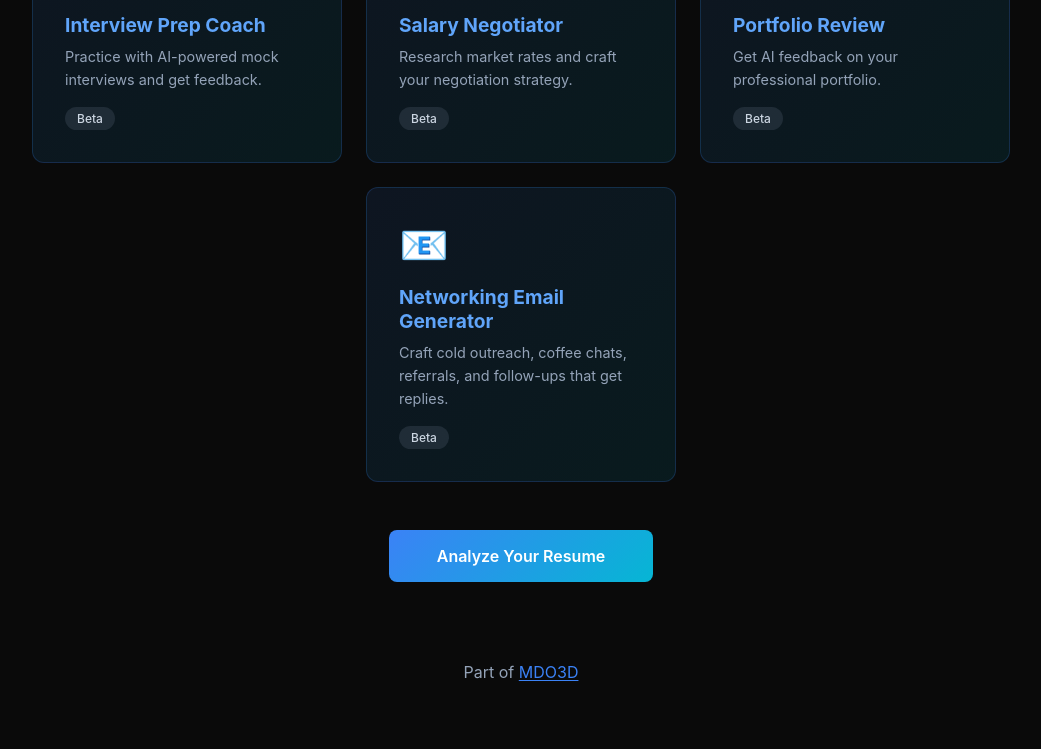
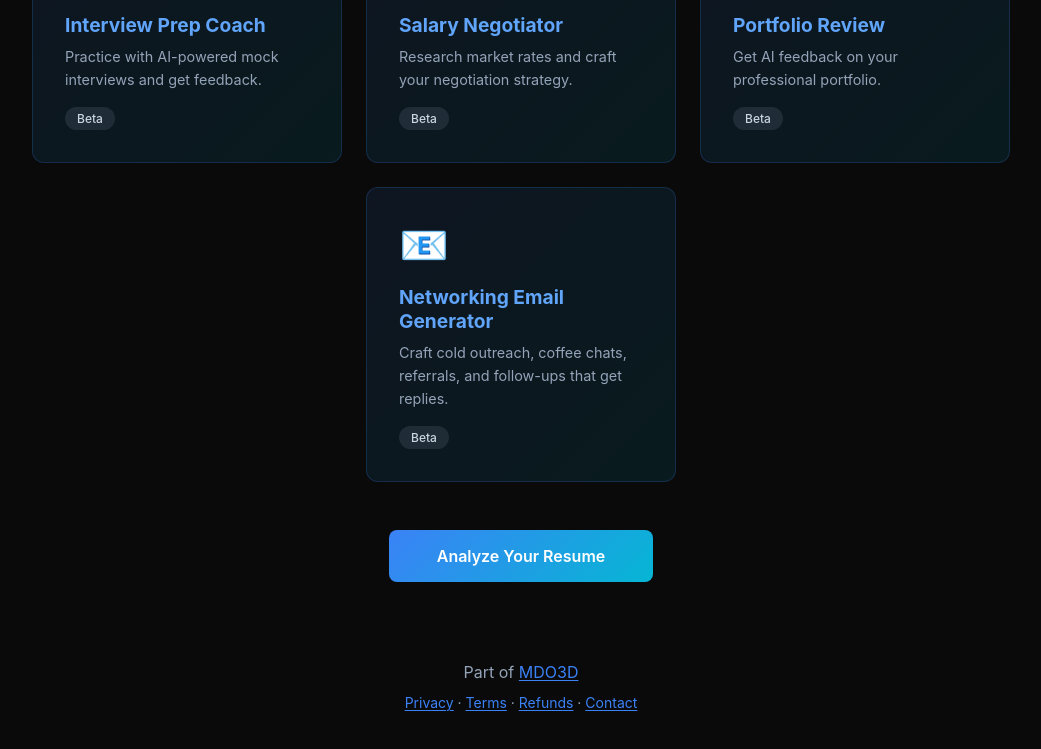
Before and after one commit to mdothree/rigor-landing, a plain HTML site: page index.html in a window 1280 px wide. Shown: the part 578-1327 px from the top of the page, without its empty margins (119-1160 px from the left). Drawn offline with Linux system fonts and the light colour scheme.

Commit message:
p1(rigor): privacy/terms/refunds/contact footer links; dark-mode heading contrast
MDO audit 2026-10-14 P1. Legal pages live on mdo3d.com (200).

Co-Authored-By: Claude Opus 5.5 <noreply@anthropic.com>

```diff
--- a/index.html
+++ b/index.html
@@ -125,6 +125,7 @@
             padding: 3rem 1rem;
             color: #94a3b8; /* was #475569 (2.6:1) */
         }
+        footer .legal { margin-top: .75rem; font-size: .875rem; }
         footer a { color: #3b82f6; text-decoration: underline; text-underline-offset: 2px; }
         /* A11Y-013: 44px minimum tap targets on touch widths (layout-neutral hit area for the inline footer link) */
         @media (max-width: 768px) {
@@ -198,6 +199,7 @@
 
     <footer>
         <p>Part of <a href="https://mdo3d.com">MDO3D</a></p>
+        <p class="legal"><a href="https://mdo3d.com/privacy">Privacy</a> · <a href="https://mdo3d.com/terms">Terms</a> · <a href="https://mdo3d.com/refund">Refunds</a> · <a href="https://mdo3d.com/contact">Contact</a></p>
     </footer>
 </body>
 </html>
```
